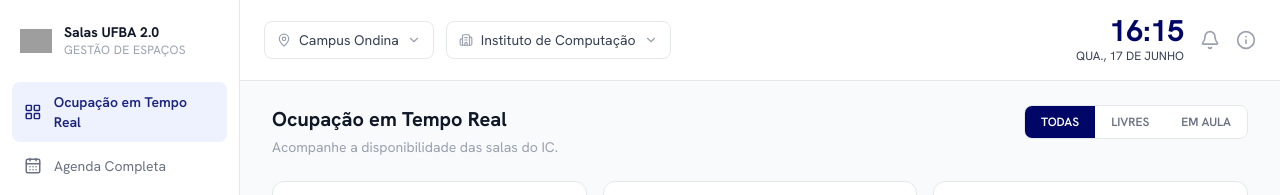
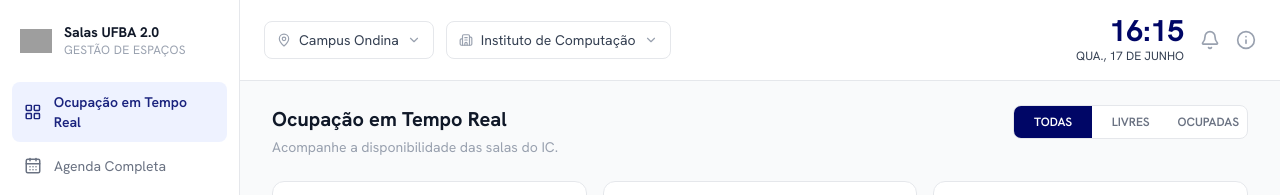
Before and after one commit to ninykiwi/salas-ufba, a Next.js app in the folder salas-ufba/: page / in a window 1280 px wide. Shown: the top 195 px of the page. Built offline with nearby package versions, Linux system fonts and the light colour scheme; grey boxes are pictures that could not be loaded.

Commit message:
fix: update list button

```diff
--- a/salas-ufba/app/page.tsx
+++ b/salas-ufba/app/page.tsx
@@ -6,7 +6,7 @@ import TopBar from "@/components/TopBar";
 import Footer from "@/components/Footer";
 import RoomCard from "@/components/RoomCard";
 
-type StatusFilter = "TODAS" | "LIVRES" | "EM_AULA";
+type StatusFilter = "TODAS" | "LIVRES" | "OCUPADAS";
 type RoomStatus = "OCUPADA" | "LIVRE" | "EM_REUNIAO";
 
 interface Room {
@@ -72,7 +72,7 @@ const rooms: Room[] = [
 const filterMap: Record<StatusFilter, RoomStatus[]> = {
   TODAS: ["OCUPADA", "LIVRE", "EM_REUNIAO"],
   LIVRES: ["LIVRE"],
-  EM_AULA: ["OCUPADA", "EM_REUNIAO"],
+  OCUPADAS: ["OCUPADA", "EM_REUNIAO"],
 };
 
 const mockCampuses = [{ id: 1, name: "Campus Ondina" }];
@@ -113,18 +113,18 @@ return (
                   Acompanhe a disponibilidade das salas do IC.
                 </p>
               </div>
-              <div className="flex items-center border border-gray-200 rounded-lg overflow-hidden bg-white">
-                {(["TODAS", "LIVRES", "EM_AULA"] as StatusFilter[]).map((f) => (
+              <div className="grid grid-cols-3 border border-gray-200 rounded-lg overflow-hidden bg-white">
+                {(["TODAS", "LIVRES", "OCUPADAS"] as StatusFilter[]).map((f) => (
                   <button
                     key={f}
                     onClick={() => setFilter(f)}
-                    className={`px-4 py-2 text-xs font-semibold transition-colors ${
+                    className={`flex-1 px-2 py-2 text-xs font-semibold transition-colors ${
                       filter === f
                         ? "bg-[#000666] text-white"
                         : "text-gray-500 hover:bg-gray-50"
                     }`}
                   >
-                    {f === "EM_AULA" ? "EM AULA" : f}
+                    {f}
                   </button>
                 ))}
               </div>
```
Also changed, not shown: 1 other file (tests, documents, lock files or other folders).
